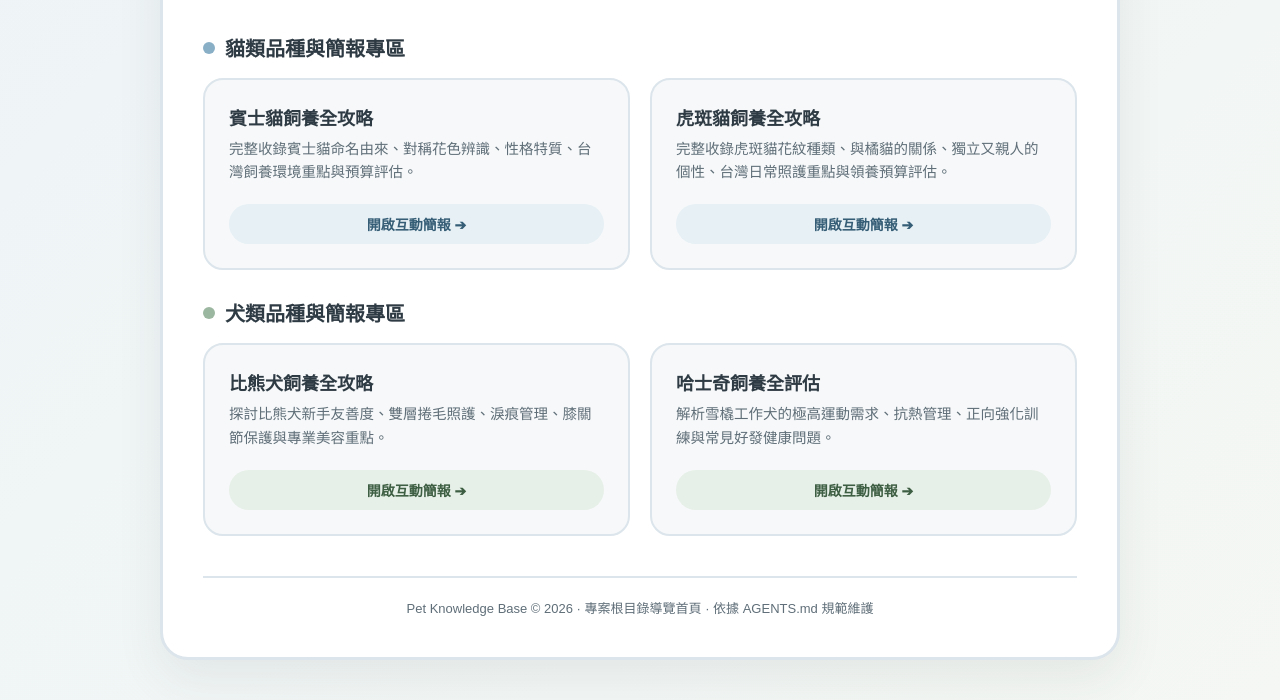
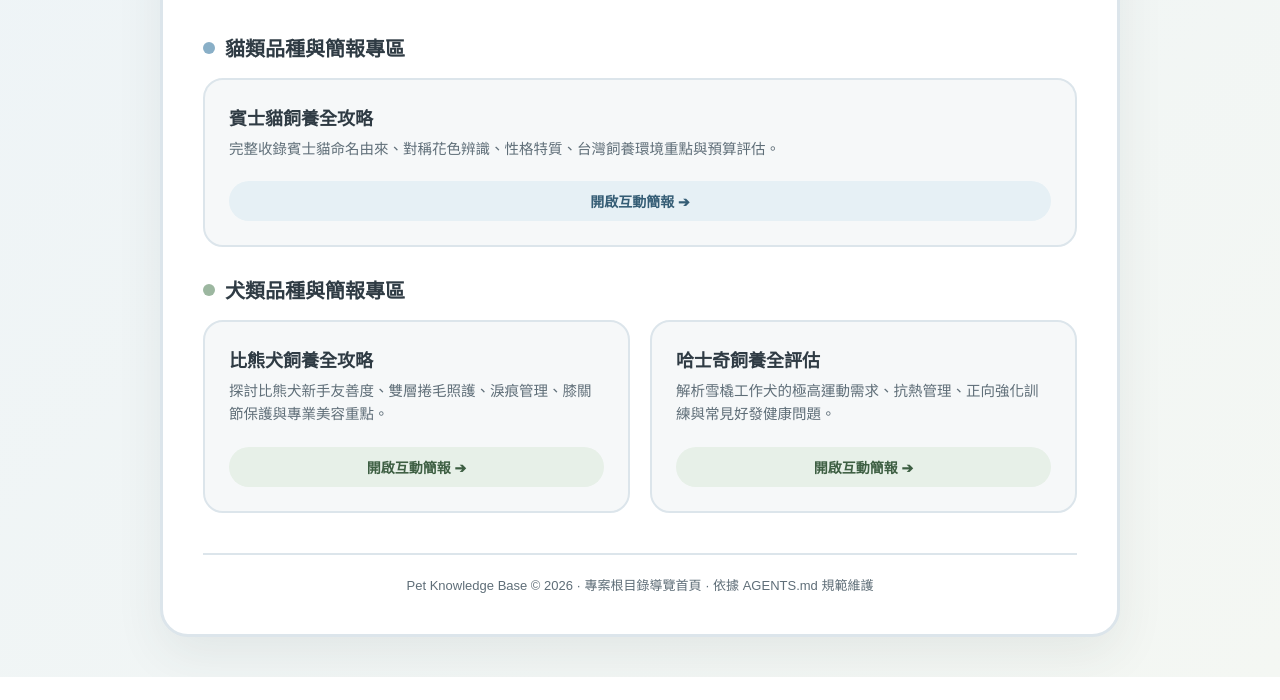
Before and after one commit to douduck/Vibe-Coding_AGENTS, a plain HTML site: page index.html in a window 1280 px wide. Shown: the part 166-866 px from the top of the page. After the commit the page ends 843 px from the top, so only its background shows below. Drawn offline with Linux system fonts and the light colour scheme.

Commit message:
Add files via upload

```diff
--- a/index.html
+++ b/index.html
@@ -150,14 +150,6 @@
         </div>
         <a href="%E5%AF%B5%E7%89%A9%E4%BB%8B%E7%B4%B9/slides_html/20261115_tuxedo_beginner_pros_cons_slides.html" class="btn">開啟互動簡報 ➔</a>
       </div>
-
-      <div class="card">
-        <div>
-          <h3>虎斑貓飼養全攻略</h3>
-          <p>完整收錄虎斑貓花紋種類、與橘貓的關係、獨立又親人的個性、台灣日常照護重點與領養預算評估。</p>
-        </div>
-        <a href="%E5%AF%B5%E7%89%A9%E4%BB%8B%E7%B4%B9/slides_html/20261116_tabby_beginner_pros_cons_slides.html" class="btn">開啟互動簡報 ➔</a>
-      </div>
     </div>
 
     <!-- 犬類專區 -->
```
